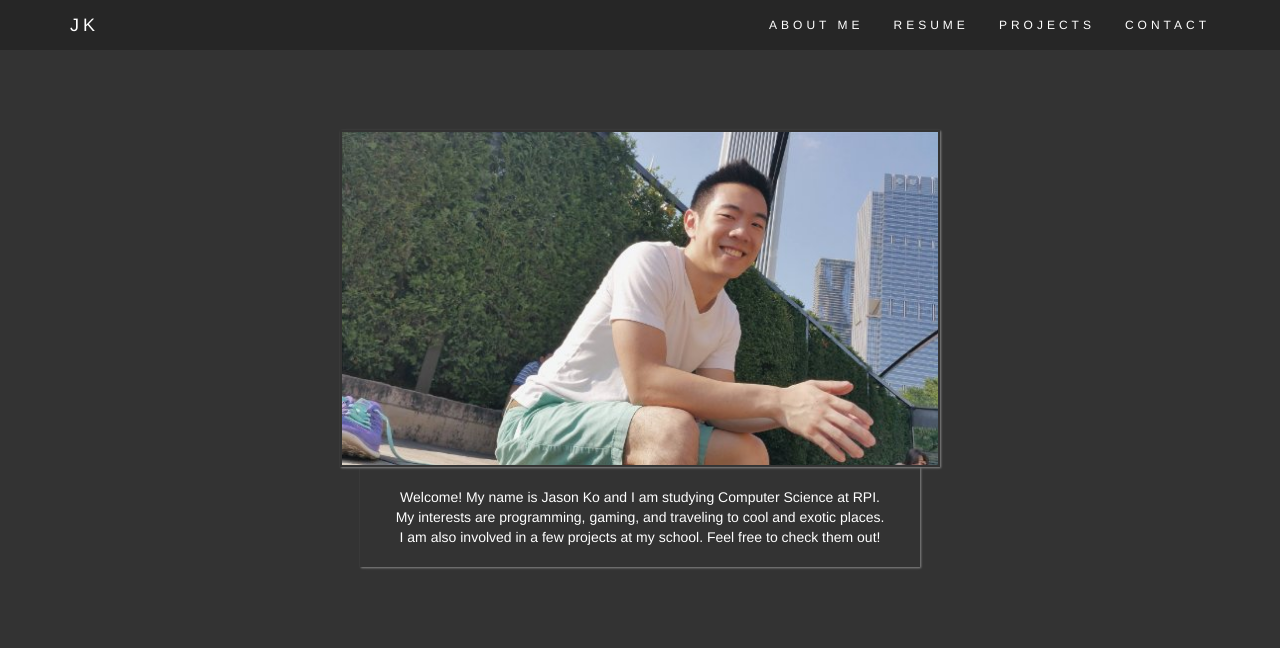
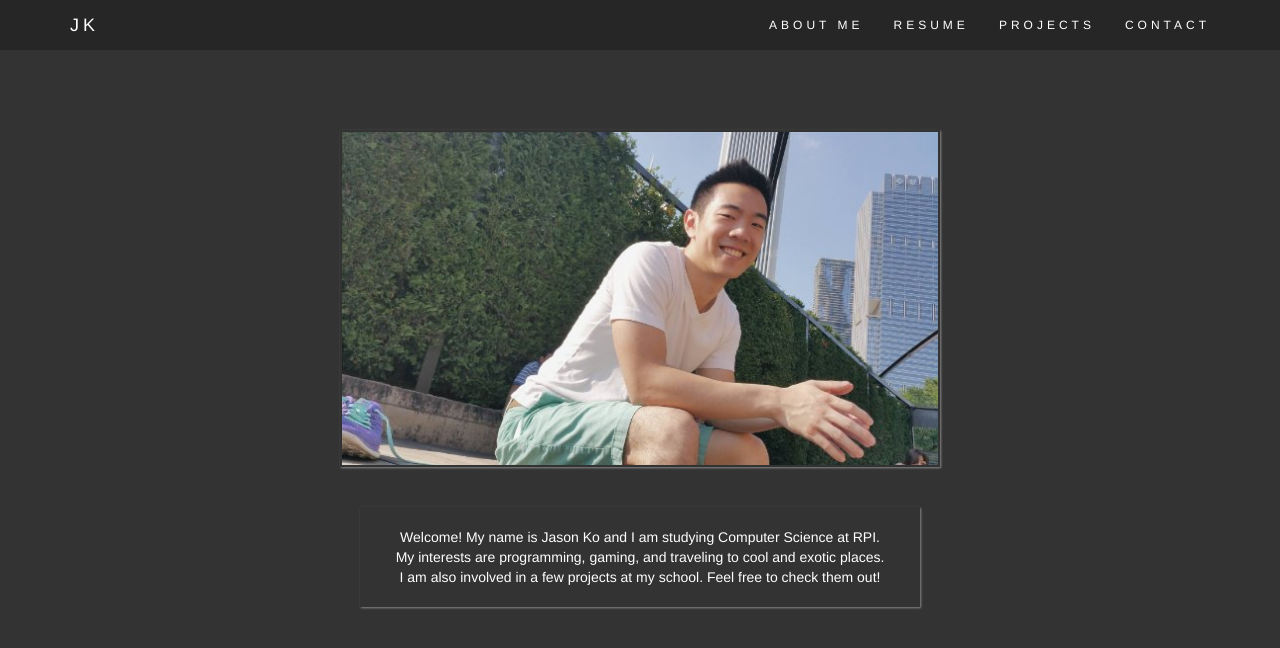
Before and after one commit to jko0531/personal-website, a Jekyll site: the page built from _pages/about.html, in a window 1280 px wide. Shown: the top 648 px of the page. Built offline with Jekyll 4.4.1, drawn with Linux system fonts in a browser that asks for light colours.

Commit message:
fixed picture

```diff
--- a/_pages/about.html
+++ b/_pages/about.html
@@ -50,7 +50,7 @@
 </style>
 
 <br><br><br>
-<img class='img' src='../img/profile.jpg'></img><br>
+<img class='img' src='../img/profile.jpg'></img><br><br><br>
 <div class='talk-left-text'>
 Welcome! My name is Jason Ko and I am studying Computer Science at RPI.<br>
 My interests are programming, gaming, and traveling to cool and exotic places. <br>
```
